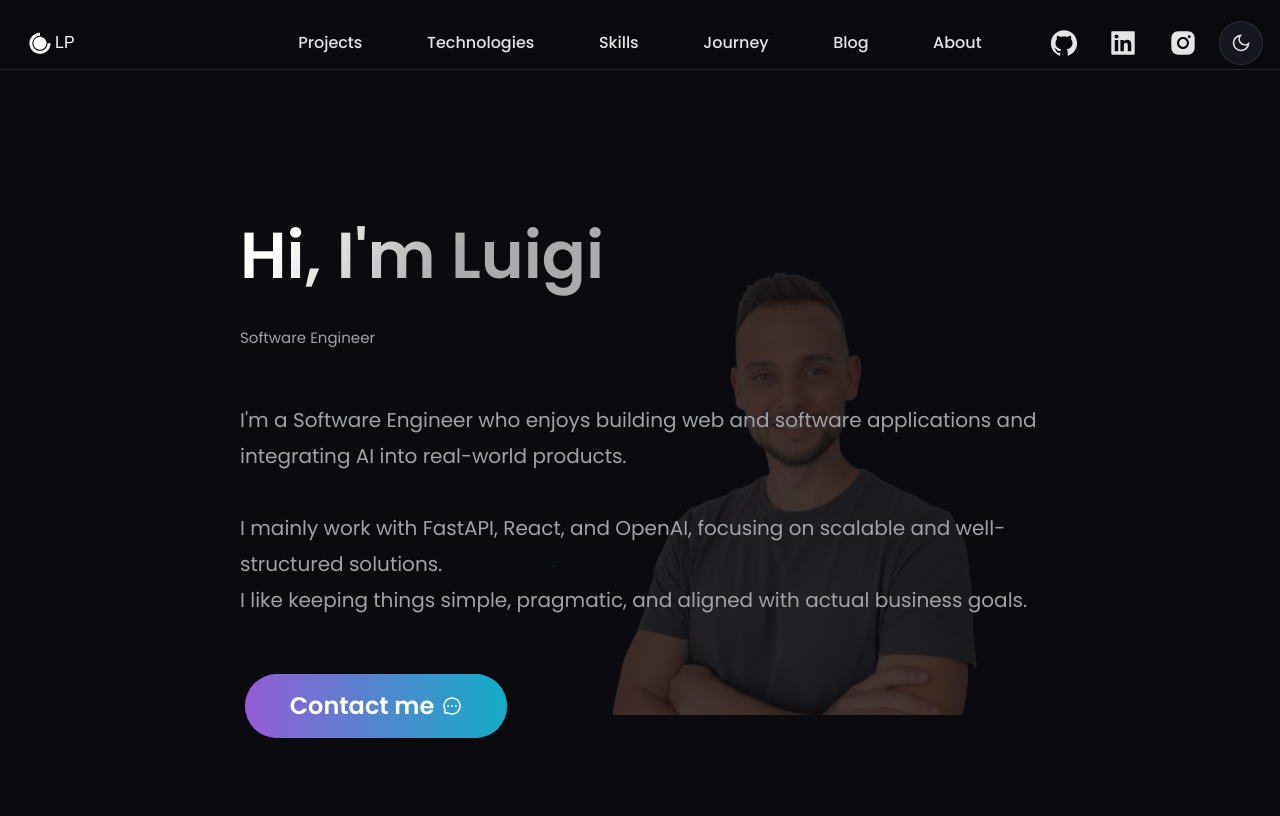
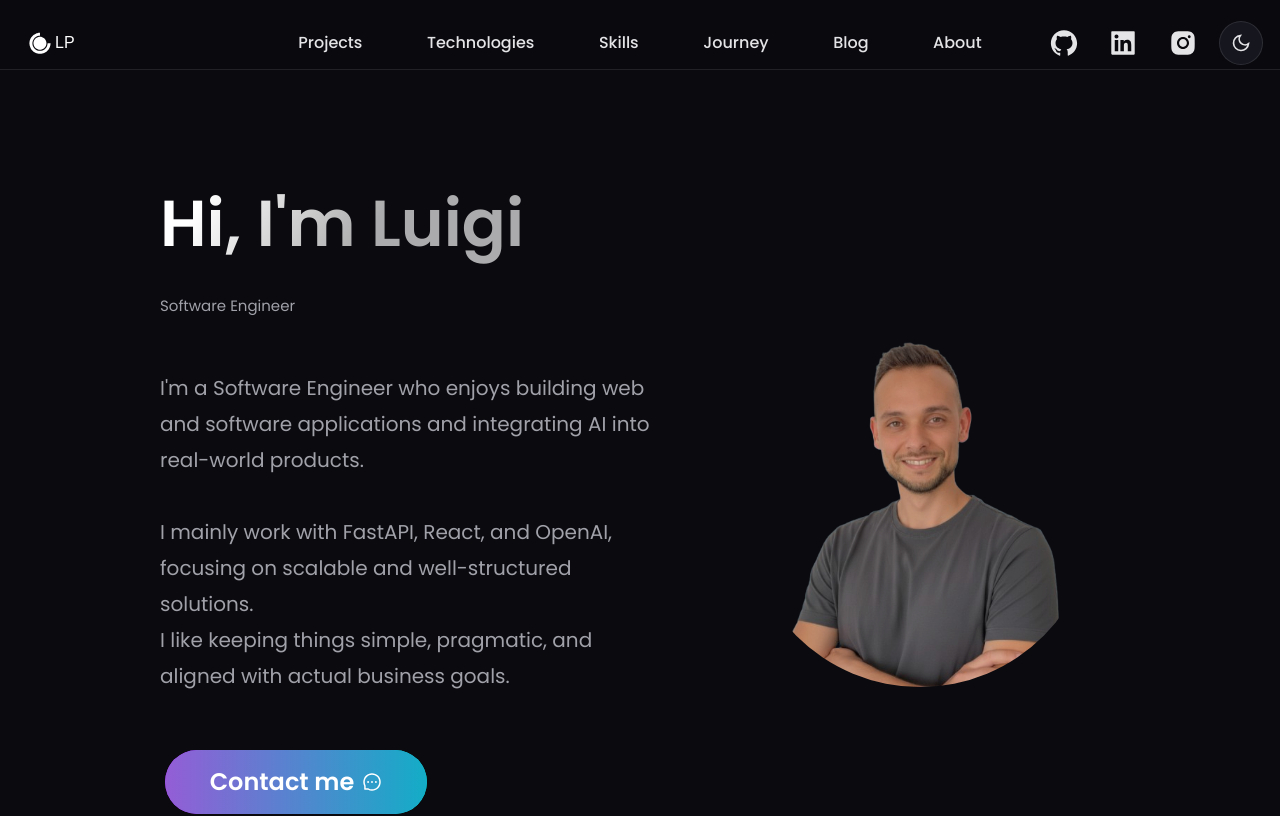
Before and after one commit to luigiPinna/Personal-portfolio, a Next.js app: page / in a window 1280 px wide. Shown: the top 816 px of the page. Built offline with nearby package versions, Linux system fonts and the light colour scheme.

Commit message:
hero section fix

```diff
--- a/src/components/Hero/Hero.js
+++ b/src/components/Hero/Hero.js
@@ -3,7 +3,7 @@ import { motion } from 'framer-motion';
 
 import { Section, SectionText, SectionTitle } from '../../styles/GlobalComponents';
 import Button from '../../styles/GlobalComponents/Button';
-import { LeftSection } from './HeroStyles';
+import { HeroContainer, LeftSection, RightSection, ProfileImage, HeroEffects, CodeLines } from './HeroStyles';
 import { AiOutlineMessage } from "react-icons/ai";
 
 const Hero = (props) => {
@@ -25,7 +25,8 @@ const Hero = (props) => {
   };
 
   return (
-    <Section row nopadding>
+    <Section nopadding style={{ minHeight: '100vh', display: 'flex', alignItems: 'center' }}>
+      <HeroContainer>
         <LeftSection>
           <motion.div
             variants={containerVariants}
@@ -33,7 +34,7 @@ const Hero = (props) => {
             animate="visible"
           >
             <motion.div variants={itemVariants}>
-            <SectionTitle main center className="gradient-text">
+              <SectionTitle main className="gradient-text" style={{ textAlign: 'left' }}>
                 Hi, I'm Luigi
               </SectionTitle>
             </motion.div>
@@ -63,6 +64,17 @@ const Hero = (props) => {
             </motion.div>
           </motion.div>
         </LeftSection>
+
+        <RightSection>
+          <motion.div
+            initial={{ scale: 0.8, opacity: 0 }}
+            animate={{ scale: 1, opacity: 1 }}
+            transition={{ duration: 0.6, delay: 0.2 }}
+          >
+            <ProfileImage src="/images/hero_img.png" alt="Luigi Pinna" />
+          </motion.div>
+        </RightSection>
+      </HeroContainer>
     </Section>
   );
 };
--- a/src/components/Hero/HeroStyles.js
+++ b/src/components/Hero/HeroStyles.js
@@ -1,107 +1,202 @@
 import styled from 'styled-components';
+
+export const HeroContainer = styled.div`
+  width: 100%;
+  max-width: 1400px;
+  margin: 0 auto;
+  position: relative;
+  z-index: 10;
+  padding: 6rem 4rem;
+  display: grid;
+  grid-template-columns: 1fr 400px;
+  gap: 6rem;
+  align-items: center;
+
+  @media ${(props) => props.theme.breakpoints.lg} {
+    grid-template-columns: 1fr 350px;
+    gap: 4rem;
+    padding: 5rem 3rem;
+  }
+
+  @media ${(props) => props.theme.breakpoints.md} {
+    grid-template-columns: 1fr;
+    padding: 4rem 2rem;
+    gap: 3rem;
+  }
+
+  @media ${(props) => props.theme.breakpoints.sm} {
+    padding: 3rem 1.5rem;
+    gap: 2rem;
+  }
+`;
 
 export const LeftSection = styled.div`
   width: 100%;
-  max-width: 1200px;
-  margin: 0 auto;
-  position: relative;
-  z-index: 1;
-  padding: 6rem 2rem;
-
-  /* Foto come sfondo - ben posizionata */
-  &::before {
-    content: '';
-    position: absolute;
-    top: 50%;
-    right: 5%;
-    transform: translateY(-50%);
-    width: 450px;
-    height: 450px;
-    background-image: url('/images/hero_img.png');
-    background-size: contain;
-    background-position: center;
-    background-repeat: no-repeat;
-    opacity: 0.25;
-    z-index: -1;
-    pointer-events: none;
-    animation: float 6s ease-in-out infinite;
-
-    @keyframes float {
-      0%, 100% { transform: translateY(-50%) translateX(0); }
-      50% { transform: translateY(-50%) translateX(10px); }
-    }
-
-    @media ${(props) => props.theme.breakpoints.lg} {
-      width: 380px;
-      height: 380px;
-      right: 3%;
-      opacity: 0.2;
-    }
-
-    @media ${(props) => props.theme.breakpoints.md} {
-      width: 320px;
-      height: 320px;
-      right: 0;
-      opacity: 0.18;
-    }
-
-    @media ${(props) => props.theme.breakpoints.sm} {
-      width: 250px;
-      height: 250px;
-      right: -10%;
-      opacity: 0.15;
-    }
-  }
-
-  /* Particelle tecnologiche animate */
-  &::after {
-    content: '';
-    position: absolute;
-    top: 0;
-    left: 0;
-    right: 0;
-    bottom: 0;
-    background-image:
-      radial-gradient(2px 2px at 20% 30%, rgba(139, 92, 246, 0.3), transparent),
-      radial-gradient(2px 2px at 60% 70%, rgba(6, 182, 212, 0.3), transparent),
-      radial-gradient(1px 1px at 50% 50%, rgba(139, 92, 246, 0.2), transparent),
-      radial-gradient(2px 2px at 80% 10%, rgba(6, 182, 212, 0.3), transparent),
-      radial-gradient(1px 1px at 90% 60%, rgba(139, 92, 246, 0.2), transparent),
-      radial-gradient(2px 2px at 33% 80%, rgba(6, 182, 212, 0.3), transparent),
-      radial-gradient(1px 1px at 15% 90%, rgba(139, 92, 246, 0.2), transparent);
-    background-size: 200% 200%;
-    background-position: 0% 0%;
-    animation: particles 20s ease-in-out infinite;
-    opacity: 0.6;
-    z-index: -2;
-    pointer-events: none;
-
-    @keyframes particles {
-      0%, 100% { background-position: 0% 0%; }
-      50% { background-position: 100% 100%; }
-    }
-
-    @media ${(props) => props.theme.breakpoints.sm} {
-      opacity: 0.3;
-    }
-  }
+  max-width: 700px;
 
   a:link {
     text-decoration: none;
     color: ${(props) => props.theme.colors.primary1};
   }
 
+  @media ${(props) => props.theme.breakpoints.md} {
+    order: 2;
+  }
+`;
+
+export const RightSection = styled.div`
+  display: flex;
+  align-items: center;
+  justify-content: center;
+
+  @media ${(props) => props.theme.breakpoints.md} {
+    order: 1;
+  }
+`;
+
+export const ProfileImage = styled.img`
+  width: 350px;
+  height: 350px;
+  border-radius: 50%;
+  object-fit: cover;
+  opacity: 0.85;
+
   @media ${(props) => props.theme.breakpoints.lg} {
-    padding: 5rem 2rem;
+    width: 300px;
+    height: 300px;
   }
 
   @media ${(props) => props.theme.breakpoints.md} {
-    padding: 4rem 2rem;
+    width: 250px;
+    height: 250px;
   }
 
   @media ${(props) => props.theme.breakpoints.sm} {
+    width: 200px;
+    height: 200px;
+  }
+`;
+
+/* ANIMAZIONI FULL SCREEN - da sinistra a destra TUTTO lo schermo */
+export const HeroEffects = styled.div`
+  position: absolute;
+  top: 0;
+  left: 0;
+  width: 100vw;
+  height: 100%;
+  overflow: hidden;
+  z-index: 1;
+  pointer-events: none;
+
+  /* Onde luminose pulsanti - FULL SCREEN */
+  &::before {
+    content: '';
+    position: absolute;
+    top: 15%;
+    right: 15%;
+    width: 700px;
+    height: 700px;
+    background:
+      radial-gradient(circle at 50% 50%, rgba(139, 92, 246, 0.25) 0%, transparent 50%),
+      radial-gradient(circle at 30% 70%, rgba(6, 182, 212, 0.25) 0%, transparent 50%);
+    border-radius: 50%;
+    filter: blur(80px);
+    animation: wave 12s ease-in-out infinite;
+
+    @keyframes wave {
+      0%, 100% {
+        transform: scale(1) rotate(0deg);
+        opacity: 0.8;
+      }
+      50% {
+        transform: scale(1.5) rotate(180deg);
+        opacity: 1;
+      }
+    }
+
+    @media ${(props) => props.theme.breakpoints.lg} {
+      width: 600px;
+      height: 600px;
+      right: 10%;
+    }
+
+    @media ${(props) => props.theme.breakpoints.md} {
+      width: 500px;
+      height: 500px;
+      filter: blur(60px);
+    }
+
+    @media ${(props) => props.theme.breakpoints.sm} {
+      width: 400px;
+      height: 400px;
+      filter: blur(40px);
+      opacity: 0.6;
+    }
+  }
+
+  /* Particelle luminose - FULL SCREEN */
+  &::after {
+    content: '';
+    position: absolute;
+    top: 0;
+    left: 0;
     width: 100%;
-    padding: 3rem 1.5rem;
+    height: 100%;
+    background-image:
+      radial-gradient(circle, rgba(139, 92, 246, 0.6) 2.5px, transparent 2.5px),
+      radial-gradient(circle, rgba(6, 182, 212, 0.6) 2.5px, transparent 2.5px),
+      radial-gradient(circle, rgba(139, 92, 246, 0.5) 2px, transparent 2px),
+      radial-gradient(circle, rgba(6, 182, 212, 0.5) 2px, transparent 2px),
+      radial-gradient(circle, rgba(139, 92, 246, 0.4) 1.5px, transparent 1.5px),
+      radial-gradient(circle, rgba(6, 182, 212, 0.4) 1.5px, transparent 1.5px);
+    background-size: 700px 700px, 500px 500px, 400px 400px, 600px 600px, 300px 300px, 450px 450px;
+    background-position: 0 0, 150px 100px, 300px 400px, 80px 200px, 400px 150px, 200px 350px;
+    animation: particles-move 35s linear infinite;
+
+    @keyframes particles-move {
+      0% { transform: translateY(0); }
+      100% { transform: translateY(-200px); }
+    }
+
+    @media ${(props) => props.theme.breakpoints.sm} {
+      opacity: 0.7;
+    }
+  }
+`;
+
+/* Linee di codice - FULL SCREEN */
+export const CodeLines = styled.div`
+  position: absolute;
+  top: 0;
+  right: 0;
+  width: 60%;
+  height: 100%;
+  z-index: 1;
+  pointer-events: none;
+  background:
+    linear-gradient(90deg, transparent 0%, rgba(139, 92, 246, 0.1) 50%, transparent 100%),
+    repeating-linear-gradient(
+      0deg,
+      transparent,
+      transparent 50px,
+      rgba(6, 182, 212, 0.06) 50px,
+      rgba(6, 182, 212, 0.06) 52px
+    );
+  animation: code-scroll 25s linear infinite;
+
+  @keyframes code-scroll {
+    0% { transform: translateY(0); }
+    100% { transform: translateY(200px); }
+  }
+
+  @media ${(props) => props.theme.breakpoints.md} {
+    width: 50%;
+    opacity: 0.8;
+  }
+
+  @media ${(props) => props.theme.breakpoints.sm} {
+    width: 70%;
+    opacity: 0.5;
   }
 `;
 
--- a/src/pages/index.js
+++ b/src/pages/index.js
@@ -13,9 +13,7 @@ import { Section } from "../styles/GlobalComponents";
 const Home = () => {
   return (
     <Layout>
-      <Section>
-        <Hero />
-      </Section>
+      <Hero />
       <Projects />
       <Technologies />
       <ProfessionalJourney />
```
Also changed, not shown: 2 other files (tests, documents, lock files or other folders). Lines whose indentation alone changed are shown as unchanged.
